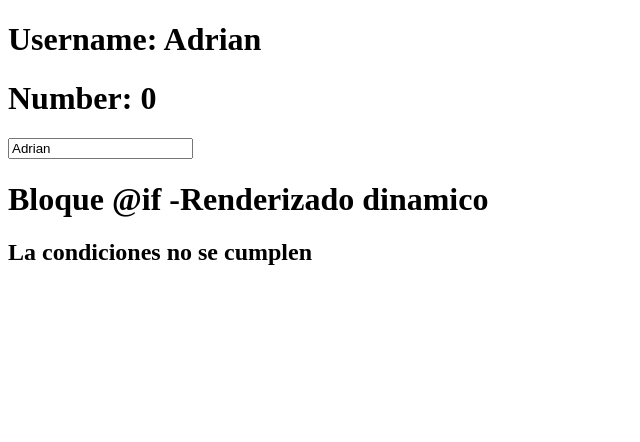
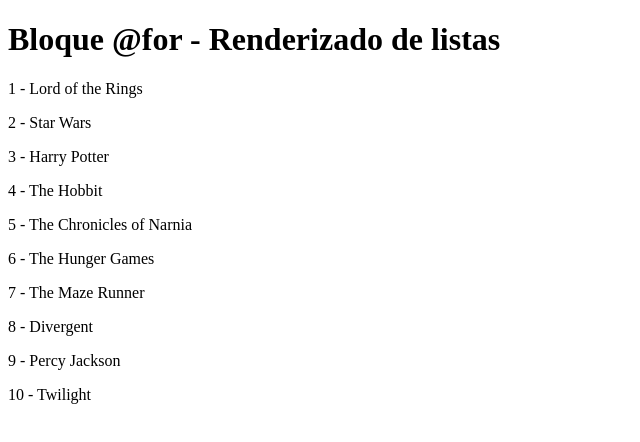
Before and after one commit to Mariacabriles29/projectAngular, an Angular app: page / in a window 1280 px wide. Shown: the top 442 px of the page, without its empty margins (0-640 px from the left). Built offline with nearby package versions, Linux system fonts and the light colour scheme.

Commit message:
feat: list with for

```diff
--- a/src/app/app.component.html
+++ b/src/app/app.component.html
@@ -1,15 +1,18 @@
-<h1>Username: {{userName}}</h1>
+<!-- <h1>Username: {{userName}}</h1>
 <h1 (click)="addOne()">Number: {{number}}</h1>
 <input type="text" [(ngModel)]="userName" (input)="addOne()" />
 <h1>Bloque &#64;if -Renderizado dinamico</h1>
 @if (condition) {
 <h2>La condicion se cumple </h2>
 }
-
 @else if (condition2){
 <h2>La condicion 2 se cumple </h2>
 }@else{
 <h2>La condiciones no se cumplen </h2>
+} -->
+<h1>Bloque &#64;for - Renderizado de listas</h1>
+@for (movie of movies; track movie){
+<p>{{$index + 1}} - {{ movie }}</p>
 }
 <!-- <app-header></app-header> -->
 
--- a/src/app/app.component.ts
+++ b/src/app/app.component.ts
@@ -13,12 +13,24 @@
 })
 export class AppComponent {
   title = 'projectAngular';
-  number: number = 0;
-  userName: string = 'Adrian';
-  condition: boolean = false;
-  condition2: string = '';
+  // number: number = 0;
+  // userName: string = 'Adrian';
+  // condition: boolean = false;
+  // condition2: string = '';
+  movies: string[] = [
+    'Lord of the Rings',
+    'Star Wars',
+    'Harry Potter',
+    'The Hobbit',
+    'The Chronicles of Narnia',
+    'The Hunger Games',
+    'The Maze Runner',
+    'Divergent',
+    'Percy Jackson',
+    'Twilight',
+  ];
 
-  addOne() {
-    this.number++;
-  }
+  // addOne() {
+  //   this.number++;
+  // }
 }
```
